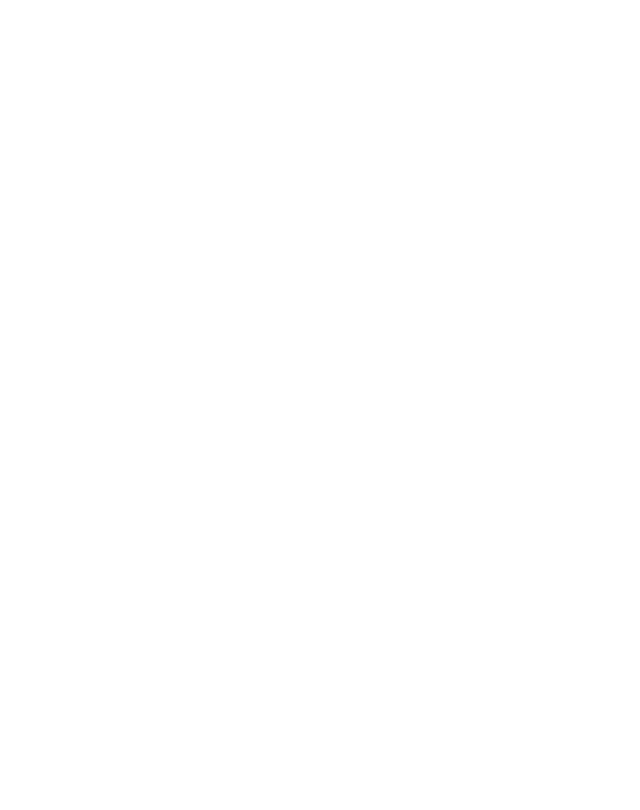
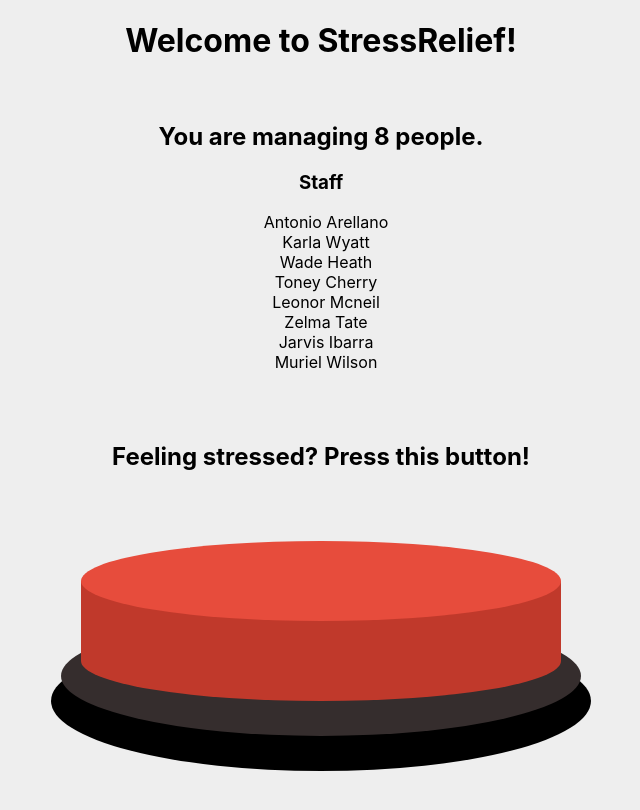
Before and after one commit to Pyxxil/TerribleHack, a React (Vite) app: page /StressRelief in a window 1280 px wide. Shown: the top 810 px of the page, without its empty margins (319-959 px from the left). Built offline with nearby package versions, Linux system fonts and the light colour scheme.

Commit message:
Create Stress Relief (for managers to fire people)

```diff
--- a/src/App.tsx
+++ b/src/App.tsx
@@ -3,6 +3,7 @@
 
 import ThermApp from "./thermapp";
 import isInternetWorking from "./isInternetWorking";
+import StressRelief from "./StressRelief";
 
 import "./App.css";
 
@@ -12,6 +13,7 @@
       <Router>
         <Route path="/thermapp" component={ThermApp} />
         <Route path="/isInternetWorking" component={isInternetWorking} />
+        <Route path="/StressRelief" component={StressRelief} />
       </Router>
     </div>
   );
--- /dev/null
+++ b/src/StressRelief/index.css
@@ -0,0 +1,60 @@
+html, body {
+    height: 100%;
+    width: 100%;
+}
+body {
+    background-color: #eee;
+    position: relative;
+    margin: 0;
+}
+
+.container1 {
+    height: 300px;
+}
+
+ul li {
+    list-style-type: none;
+    margin-left: -30px;
+}
+
+
+.button {
+    box-shadow: 0px 15px 0 20px #352d2d, 0px 40px 0 30px #000;
+    cursor: pointer;
+    background-color: #c0392b;
+    position: absolute;
+    border-radius: 50%;
+    top: 75%;
+    left: 50%;
+    width: 480px;
+    height: 80px;
+    transform: translateX(-50%);
+}
+.button::before {
+    content: '';
+    z-index: 1;
+    border-radius: 50%;
+    background-color: #e74c3c;
+    position: absolute;
+    bottom: 100%;
+    left: 0%;
+    transition: bottom 0.4s;
+    width: 480px;
+    height: 80px;
+}
+.button::after {
+    content: '';
+    background-color: #c0392b;
+    position: absolute;
+    bottom: 50%;
+    left: 0%;
+    width: 480px;
+    height: 80px;
+    transition: height 0.4s;
+}
+.button:active::before {
+    bottom: 10%;
+}
+.button:active::after {
+    height: 10%;
+}
--- /dev/null
+++ b/src/StressRelief/index.tsx
@@ -0,0 +1,54 @@
+import React, { useState } from "react";
+
+import "./index.css";
+
+const StressRelief = () => {
+  var [ people, setPeople ] = useState([
+    "Antonio Arellano",
+    "Karla Wyatt",
+    "Wade Heath",
+    "Toney Cherry",
+    "Leonor Mcneil",
+    "Zelma Tate",
+    "Jarvis Ibarra",
+    "Muriel Wilson"
+  ])
+
+  function fireSomeone() {
+    const index = Math.floor(Math.random() * people.length);
+    const unlucky_person = people.splice(index, 1)[0];
+    const element = document.getElementById("fired");
+    if (element) {
+      if (unlucky_person) {
+        element.innerText = "You just fired " + unlucky_person + "!";
+      }
+      else {
+        element.innerText = "You just fired yourself!";
+      }
+    }
+    setPeople([ ...people ])
+    console.log(index)
+    console.log(people)
+  }
+
+  return <>
+    <h1>Welcome to StressRelief!</h1>
+    <br></br>
+    <div className="container1">
+      <h2>You are managing {people.length} people.</h2>
+      <h3>Staff</h3>
+      <ul>
+      {people.map((item) => (
+        <li key={item}>{item}</li>
+      ))}
+      </ul>
+    </div>
+    <div>
+      <h2>Feeling stressed?  Press this button!</h2>
+      <a className="button" onClick={fireSomeone}></a>
+      <h3 id="fired"></h3>
+    </div>
+  </>;
+};
+
+export default StressRelief;
```
